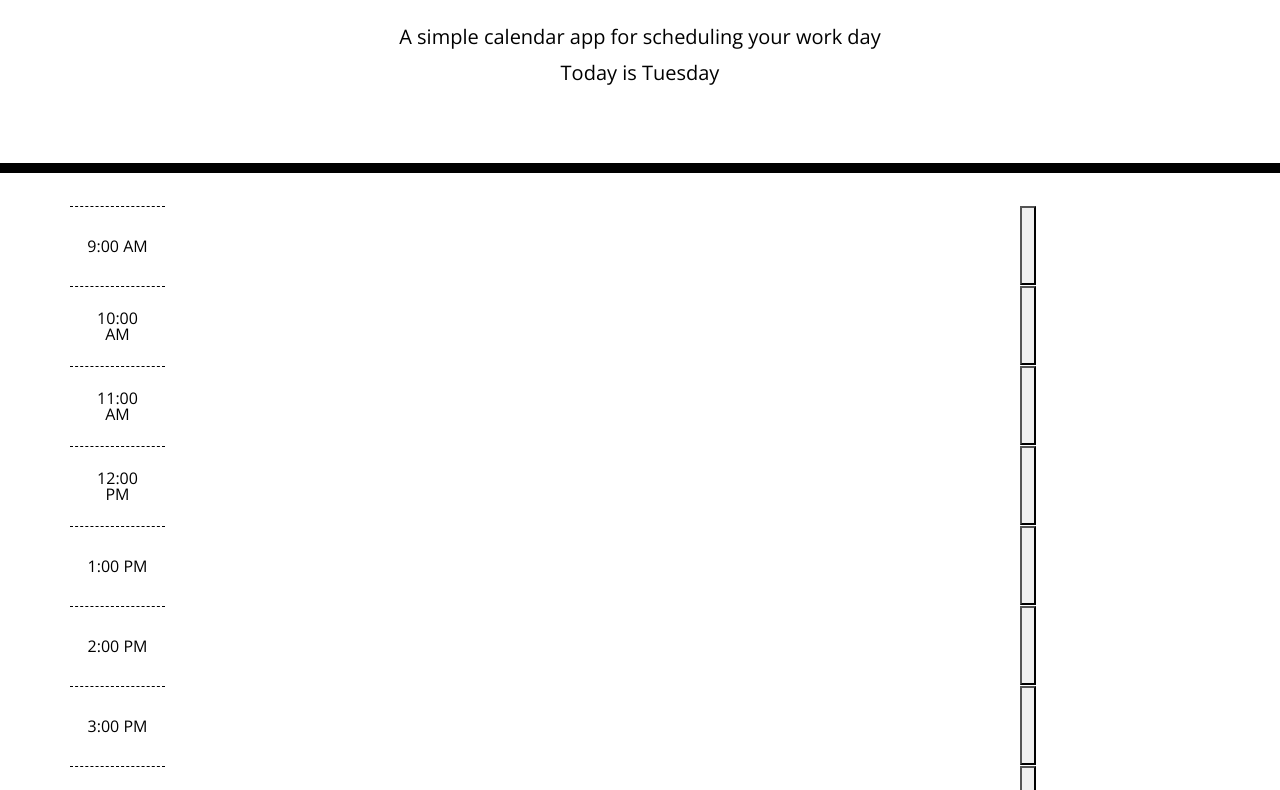
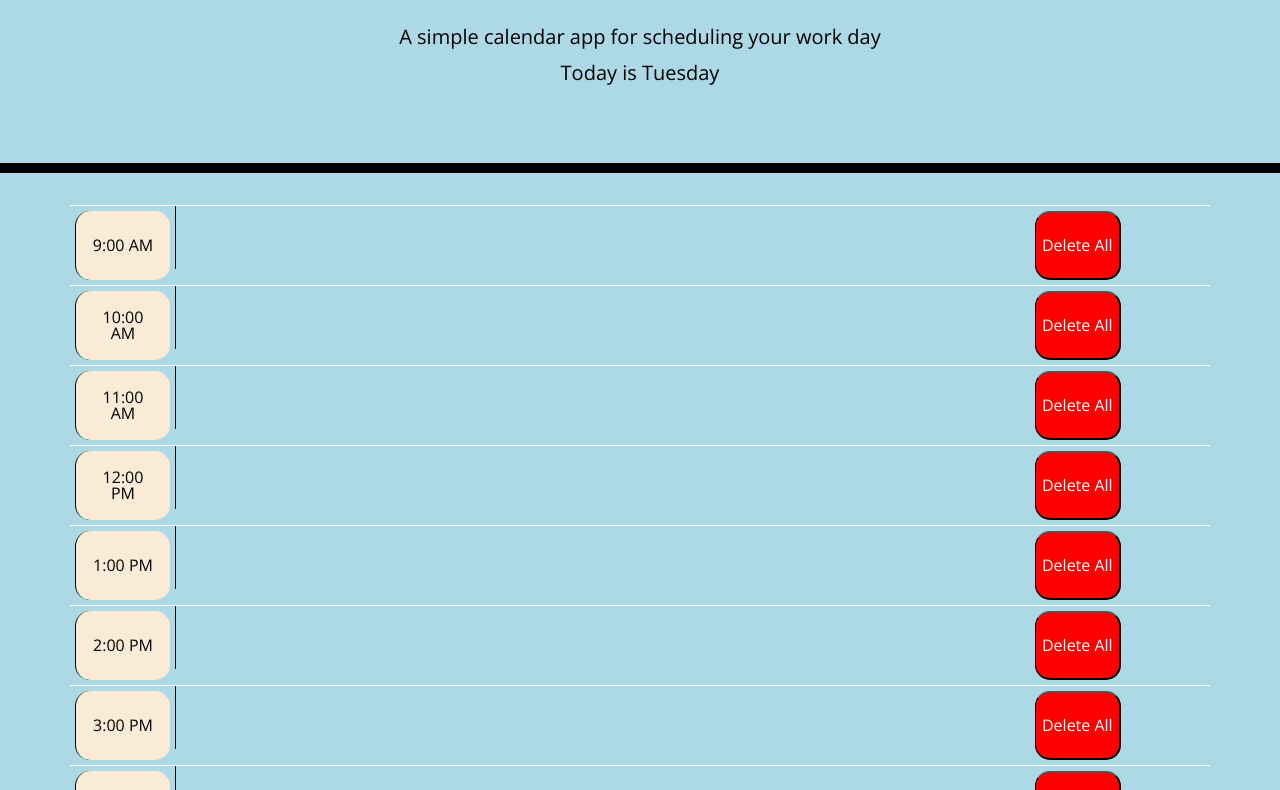
Before and after one commit to andrewmoody96/moody-hw5, a plain HTML site: page index.html in a window 1280 px wide. Shown: the part 220-1010 px from the top of the page. Drawn offline with nearby package versions, Linux system fonts and the light colour scheme.

Commit message:
Removed modal in HTML. Started styling.

```diff
--- a/script.js
+++ b/script.js
@@ -37,6 +37,7 @@ function displayNew() {
       )
       .text(hour)
       .appendTo(blockContainer);
+
     var taskText = $("<ul>")
       .val(taskBlock.content)
       .addClass("col-9 list")
@@ -44,6 +45,7 @@ function displayNew() {
 
     var deleteBtn = $("<button>")
       .addClass("deleteButton")
+      .text("Delete All")
       .appendTo(blockContainer);
   });
 
@@ -102,9 +104,7 @@ function checkForSaved() {
     console.log("Loading saved schedule.");
     displaySaved();
   }
-};
-
-
+}
 
 // ISSUE - Modal stops toggling after saving the fist event. Will not return current input value either.
 function saveTask(e) {
@@ -112,7 +112,7 @@ function saveTask(e) {
   // Print to UI
   userinput = $("#taskInput").val();
   console.log(userinput);
-  list = $("div.activeBlock").find("ul")
+  list = $("div.activeBlock").find("ul");
   var task = $("<li>");
   $(task).addClass("listItem");
   task = $(task).text(userinput);
@@ -122,12 +122,11 @@ function saveTask(e) {
   // return("Save Complete");
   // Save to local storage -- TRY SAVING EACH TASK TO SEPARATE ITEM
   taskList.taskBlocks.forEach((taskBlock) => {
-    taskBlock.content = $
-    console.log(`${JSON.stringify(task)}`)
-    });
-    localStorage.setItem("Tasks", JSON.stringify(taskList));
-};
-
+    taskBlock.content = $;
+    console.log(`${JSON.stringify(task)}`);
+  });
+  localStorage.setItem("Tasks", JSON.stringify(taskList));
+}
 
 function displayModal() {
   console.log("Displaying input fields.");
@@ -152,7 +151,7 @@ function displayModal() {
 
   $(modal).appendTo(".container");
   $(modal).modal();
-};
+}
 
 // Functions running on load
 displayDay();
@@ -182,9 +181,6 @@ $(".deleteButton").on("click", function (del) {
   // deleteEvent(del);
 });
 
-
-
-
 // If app is refreshed, these events remain in place
 // ----------------------
 // 1.
--- a/style.css
+++ b/style.css
@@ -2,15 +2,20 @@ body {
   font-family: 'Open Sans', sans-serif;
   font-size: 16px;
   line-height: 1;
+  background-color: lightblue;
 }
 
-textarea {
+ul {
   background: transparent;
   border: none;
   resize: none;
   color: #000000;
   border-left: 1px solid black;
   padding: 10px;
+}
+
+h1 {
+  font-family: Georgia, 'Times New Roman', Times, serif;
 }
 
 /* Figure out how to center just these. bootstrap &or jQuery CSS may be causing this. */
@@ -42,9 +47,12 @@ textarea {
 }
 
 .hour {
-  background-color: #ffffff;
+  margin: 5px 5px;
+  background-color: #faebd7;
   color: #000000;
-  border-top: 1px dashed #000000;
+  width: auto;
+  border-left: 1px solid black;
+  border-radius: 15px;
 }
 
 .past {
@@ -74,3 +82,12 @@ textarea {
   font-size: 20px;
   transition: all 0.3s ease-in-out;
 }
+
+.deleteButton {
+  width: auto;
+  margin: 5px 5px;
+  border-left: 1px solid black;
+  border-radius: 15px;
+  background-color: red;
+  color: white;
+}
```
Also changed, not shown: index.html (+0 -21 lines).
